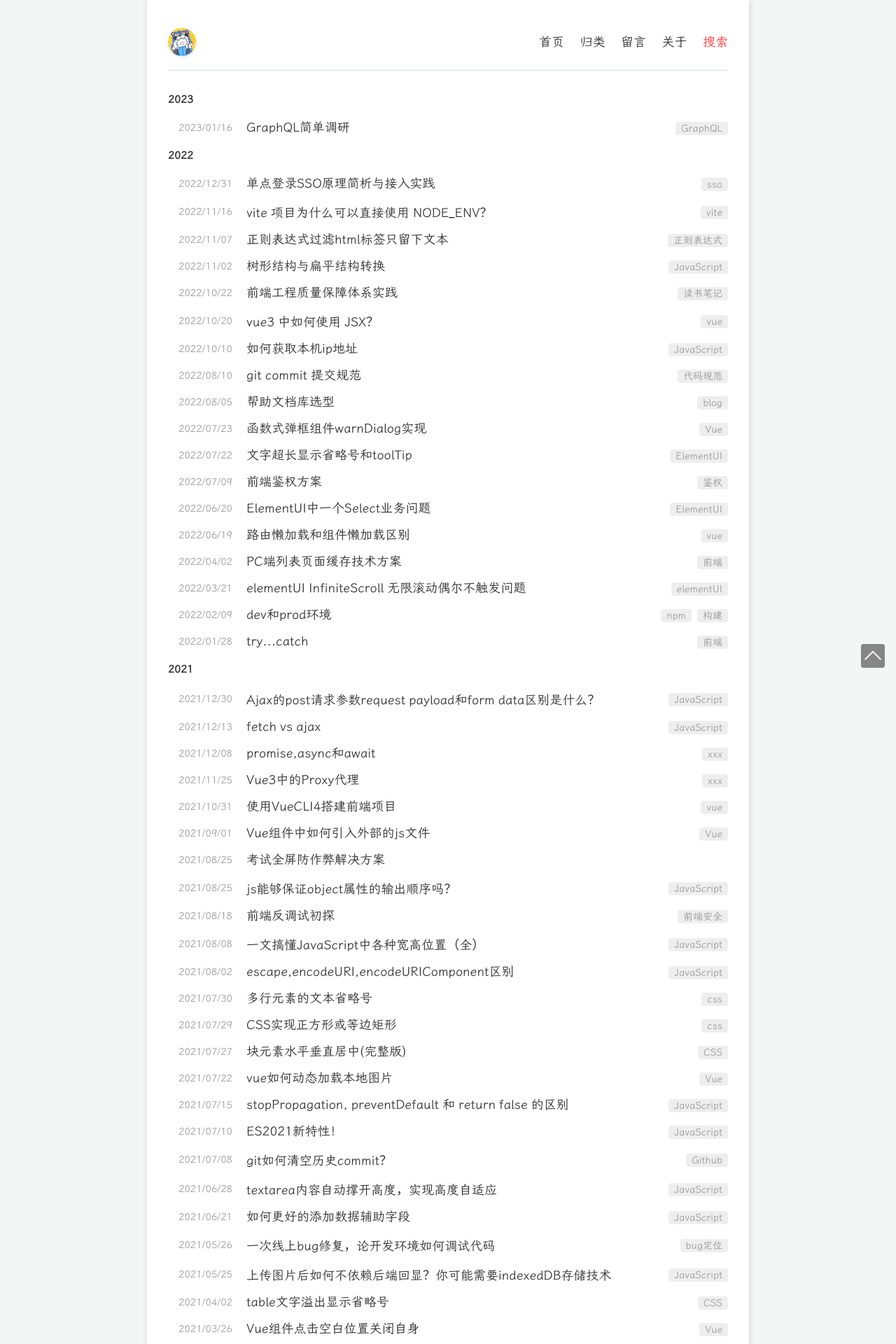
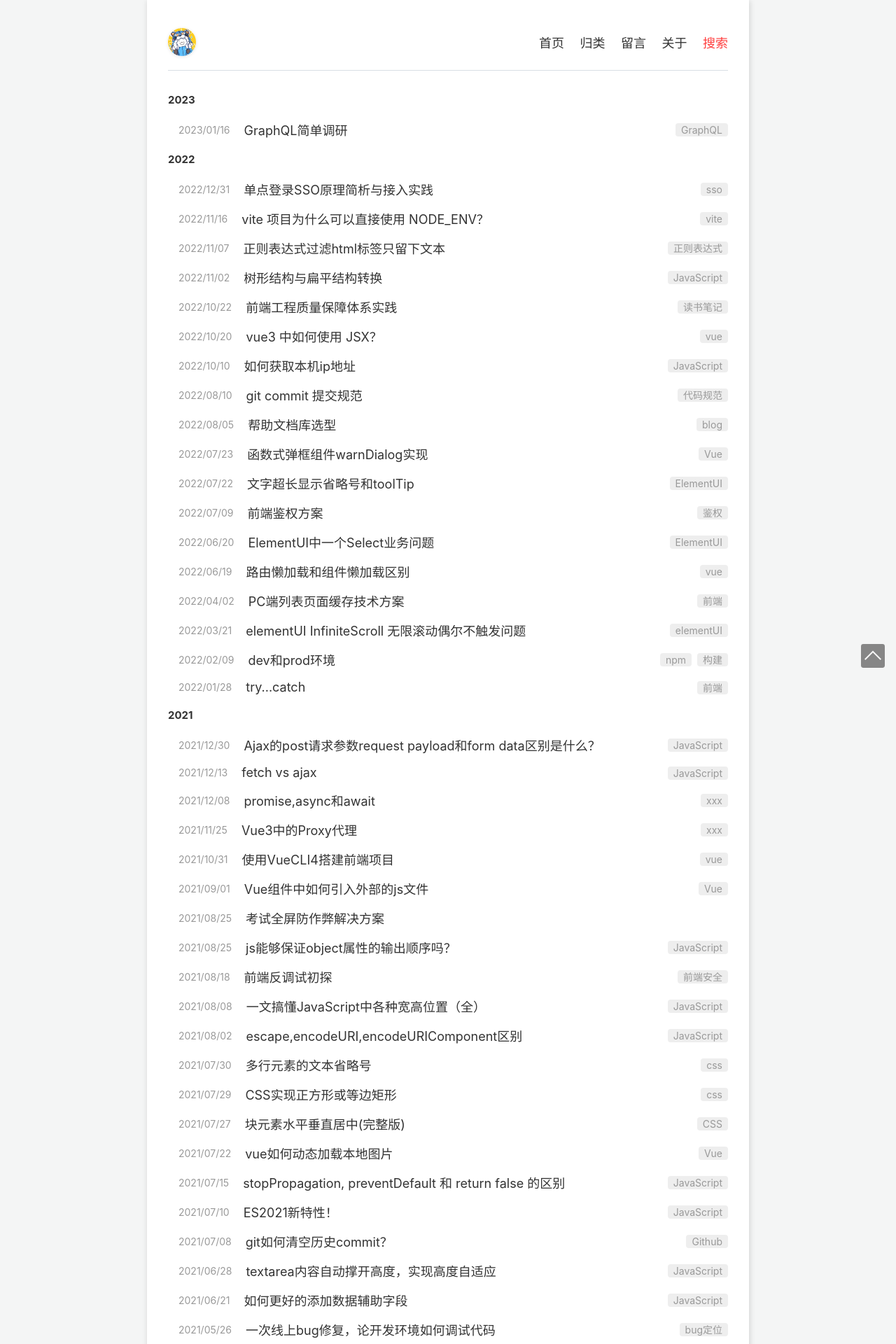
Before and after one commit to Daotin/fe-blog, a Jekyll site: the page built from index.html, in a window 1280 px wide. Shown: the top 1920 px of the page at 70% size. Built offline with Jekyll 4.4.1, drawn with Linux system fonts in a browser that asks for light colours.

Commit message:
update style

```diff
--- a/static/css/common.css
+++ b/static/css/common.css
@@ -1,8 +1,3 @@
-@font-face {
-  font-family: "lxgw";
-  src: url("../font/LXGWWenKaiLite-Regular.woff2");
-}
-
 html {
   color: #333;
   background: #f4f5f5;
@@ -17,7 +12,7 @@ html {
   /* font-family: Consolas, 'Microsoft YaHei', 'PingFang SC', 'Hiragino Sans GB', 'WenQuanYi Micro Hei', sans-serif; */
   /* font-family: 'Cascadia Code', 'PingFang SC', Consolas, Menlo, Courier, sans-serif; */
   /* font-family: -apple-system, BlinkMacSystemFont, "Segoe UI", Helvetica, Arial, sans-serif, "Apple Color Emoji", "Segoe UI Emoji"; */
-  font-family: "lxgw", -apple-system, "lucida grande", "lucida sans unicode", lucida, helvetica, "Hiragino Sans GB", "Microsoft YaHei", "WenQuanYi Micro Hei", sans-serif;
+  font-family: -apple-system, "lucida grande", "lucida sans unicode", lucida, helvetica, "Hiragino Sans GB", "Microsoft YaHei", "WenQuanYi Micro Hei", sans-serif;
 }
 
 body {
```
Also changed, not shown: static/font/LXGWWenKaiLite-Regular.woff2 (deleted).
